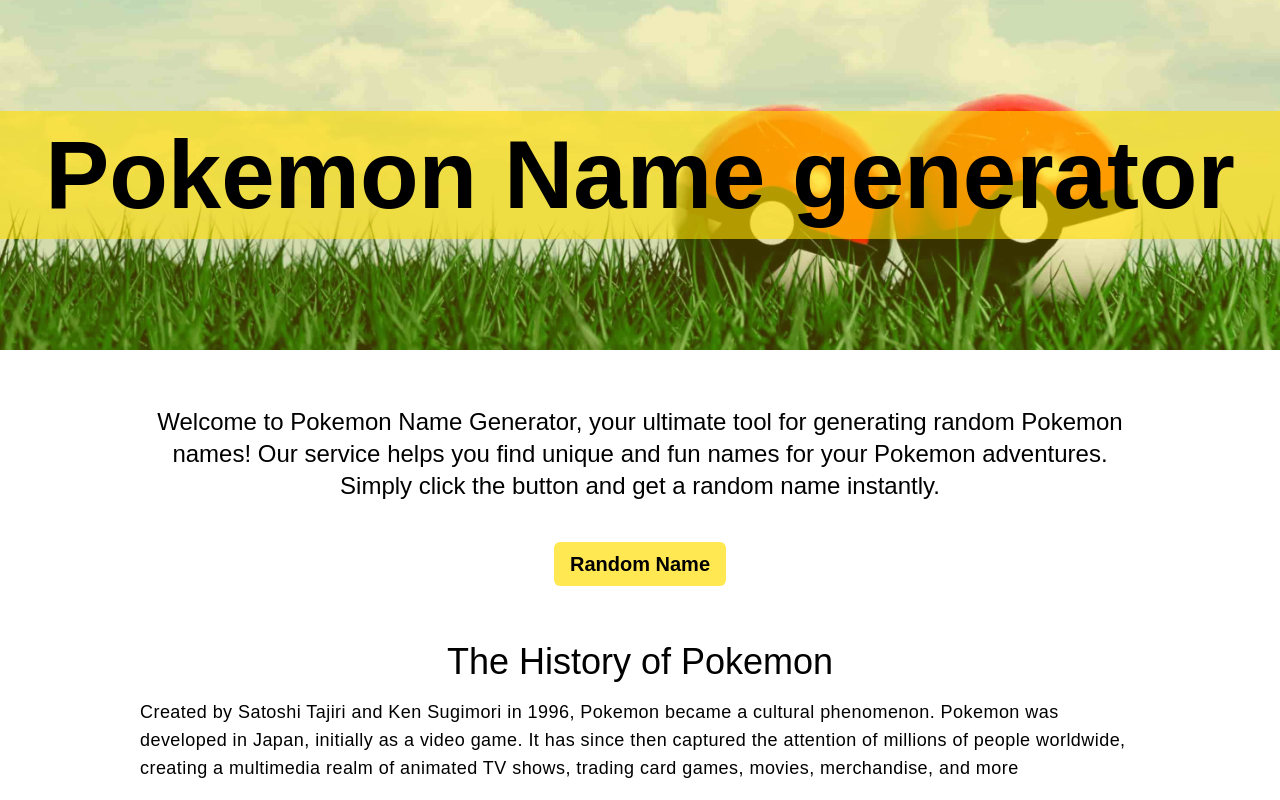
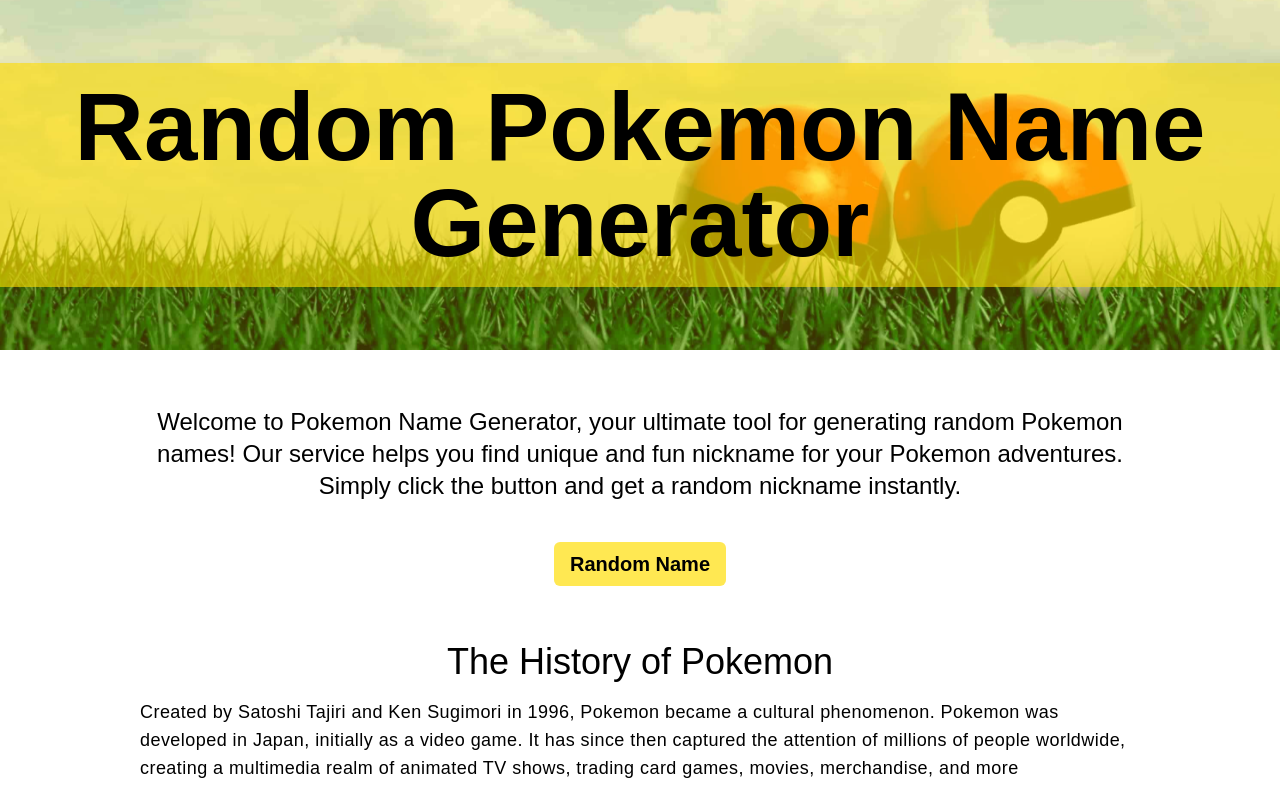
Before and after one commit to Badrnyali/pokemon_name_generator, a Nuxt app: page / in a window 1280 px wide. Shown: the top 800 px of the page. Built offline with nearby package versions, Linux system fonts and the light colour scheme; grey boxes are pictures that could not be loaded.

Commit message:
fix keywords

```diff
--- a/components/Header.vue
+++ b/components/Header.vue
@@ -9,7 +9,7 @@
     <h1
       class="absolute w-full text-center bg-[#ffdd009c] py-4 left-[50%] top-[50%] translate-x-[-50%] translate-y-[-50%] z-[100] text-5xl md:text-8xl font-semibold"
     >
-      Pokemon Name generator
+    Random Pokemon Name Generator
     </h1>
   </header>
 </template>
--- a/pages/index.vue
+++ b/pages/index.vue
@@ -46,9 +46,9 @@
     >
       <p class="text-center text-2xl">
         Welcome to Pokemon Name Generator, your ultimate tool for generating
-        random Pokemon names! Our service helps you find unique and fun names
+        random Pokemon names! Our service helps you find unique and fun nickname
         for your Pokemon adventures. Simply click the button and get a random
-        name instantly.
+        nickname instantly.
       </p>
       <button
         :class="{ 'pointer-events-none': submited }"
```
